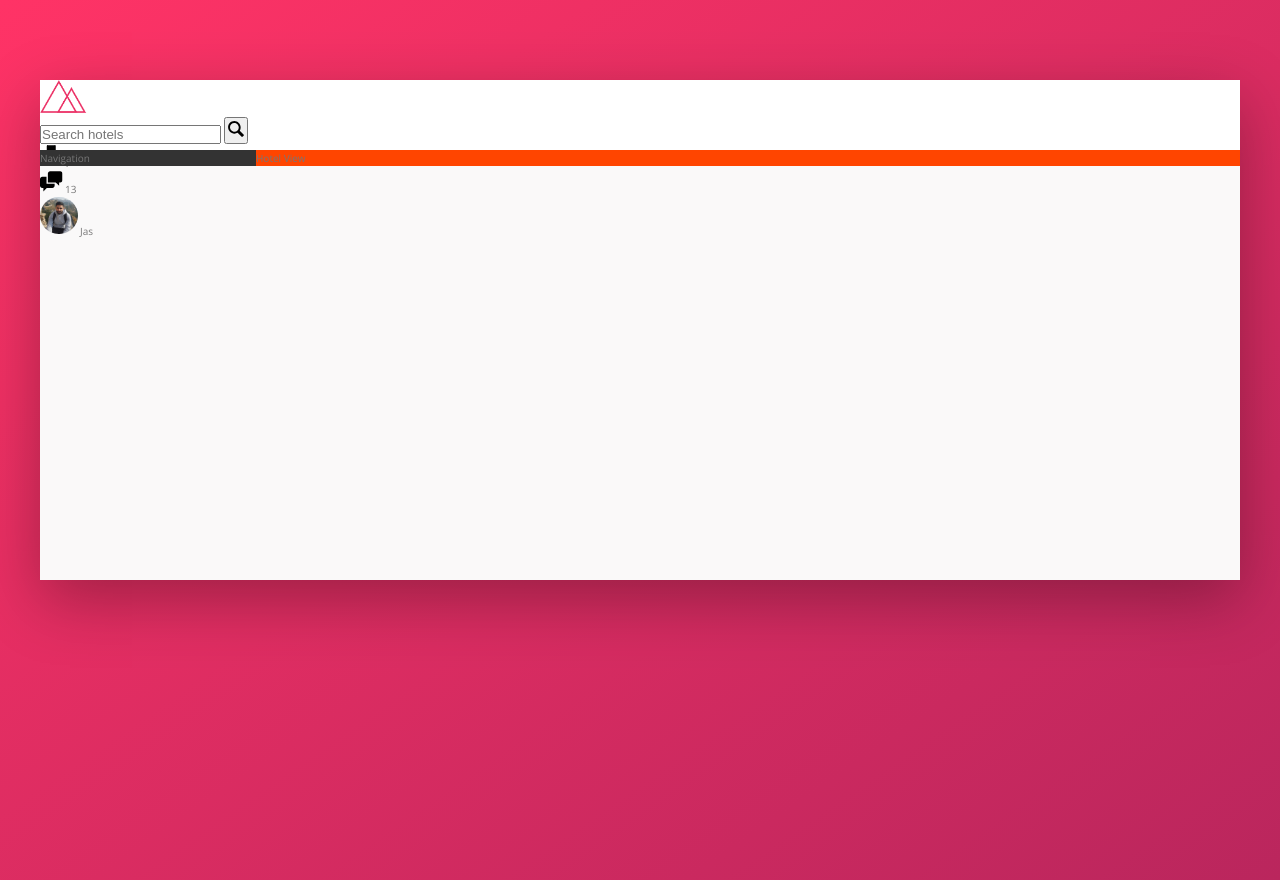
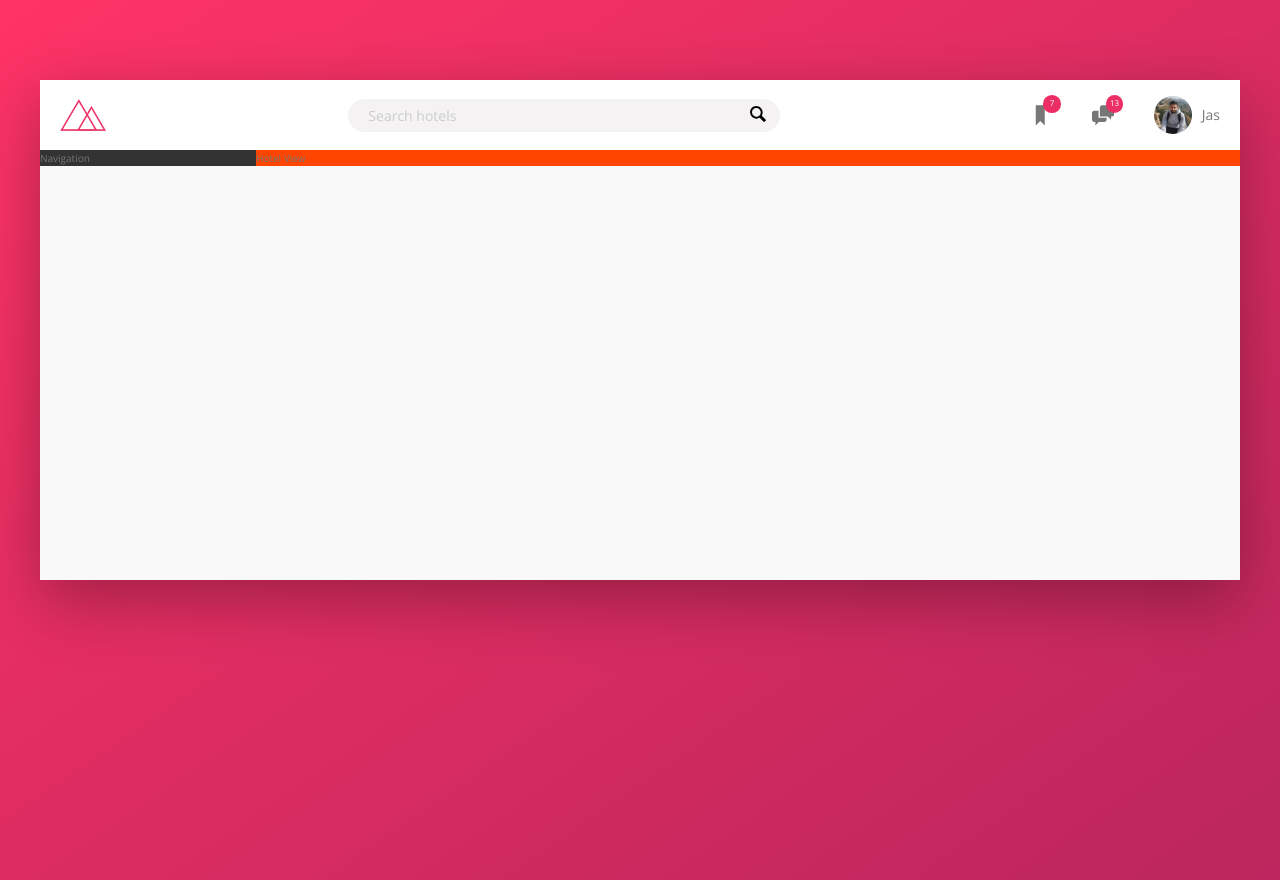
Before and after one commit to ubden/demoEzaris, a website: page index.html in a window 1280 px wide. Drawn offline with nearby package versions, Linux system fonts and the light colour scheme.

Commit message:
Header
Completed the header section for now. Really happy with it.

```diff
--- a/index.html
+++ b/index.html
@@ -28,13 +28,13 @@
                         <svg class="user-nav__icon">
                             <use xlink:href="img/sprite.svg#icon-bookmark"></use>
                         </svg>
-                        <span class="user-nav__notifcation">7</span>
+                        <span class="user-nav__notification">7</span>
                     </div>
                     <div class="user-nav__icon-box">
                         <svg class="user-nav__icon">
                             <use xlink:href="img/sprite.svg#icon-chat"></use>
                         </svg>
-                        <span class="user-nav__notifcation">13</span>
+                        <span class="user-nav__notification">13</span>
                     </div>
                     <div class="user-nav__user">
                         <img src="img/user.jpg" alt="User photo" class="user-nav__user-photo">
--- a/sass/_components.scss
+++ b/sass/_components.scss
@@ -1,16 +1,58 @@
 // Logo
 .logo {
     height: 3.25rem;
+    margin-left: 2rem;
 }
 
 // Search
 .search {
+    flex: 0 0 40%;
+    display: flex;
+    align-items: center;
+    justify-content: center;
+
     &__input {
+        font-family: inherit;
+        font-size: inherit;
+        color: inherit;
+        background-color: var(--color-grey-light-2);
+        border: none;
+        padding: .7rem 2rem;
+        border-radius: 10rem;
+        width: 90%;
+        transition: all .2s;
+        margin-right: -3.25rem;
 
+        &:focus {
+            outline: none;
+            width: 100%;
+            background-color: var(--color-grey-light-3);
+        }
+
+        &::-webkit-input-placeholder {
+            font-weight: 100;
+            color: var(--color-grey-light-4);
+        }
     }
 
+    &__input:focus + &__button {
+        background-color: var(--color-grey-light-3);
+    }
+
+
+
     &__button {
+        border: none;
+        background-color: var(--color-grey-light-2);
 
+        &:focus {
+            outline: none;
+
+        }
+
+        &:active {
+            transform: translateY(.2rem);
+        }
     }
 
     &__icon {
@@ -21,29 +63,50 @@
 
 // User Navigation
 .user-nav {
+    align-self: stretch;
+    display: flex;
+    align-items: center;
+
+    & > * {
+        padding: 0 2rem;
+        cursor: pointer;
+        height: 100%;
+        display: flex;
+        align-items: center;
+    }
+
+    & > *:hover {
+        background-color: var(--color-grey-light-2);
+    }
+
     &__icon-box {
-
+        position: relative;
     }
 
     &__icon {
         height: 2.25rem;
         width: 2.25rem;
+        fill: var(--color-grey-dark-2);
     }
 
     &__notification {
-
-    }
-
-    &__user {
-
+        font-size: .8rem;
+        height: 1.75rem;
+        width: 1.75rem;
+        border-radius: 50%;
+        background-color: var(--color-primary);
+        color: #FFF;
+        position: absolute;
+        top: 1.5rem;
+        right: 1.1rem;
+        display: flex;
+        justify-content: center;
+        align-items: center;
     }
 
     &__user-photo {
         height: 3.75rem;
         border-radius: 50%;
-    }
-
-    &__user-name {
-
+        margin-right: 1rem;
     }
 }
--- a/sass/_layout.scss
+++ b/sass/_layout.scss
@@ -8,9 +8,13 @@
 }
 
 .header {
+    font-size: 1.4rem;
     height: 7rem;
     background-color: #FFF;
     border-bottom: var(--color-grey-light-2);
+    display: flex;
+    justify-content: space-between;
+    align-items: center;
 }
 
 .content {
```
Also changed, not shown: css/style.css.
